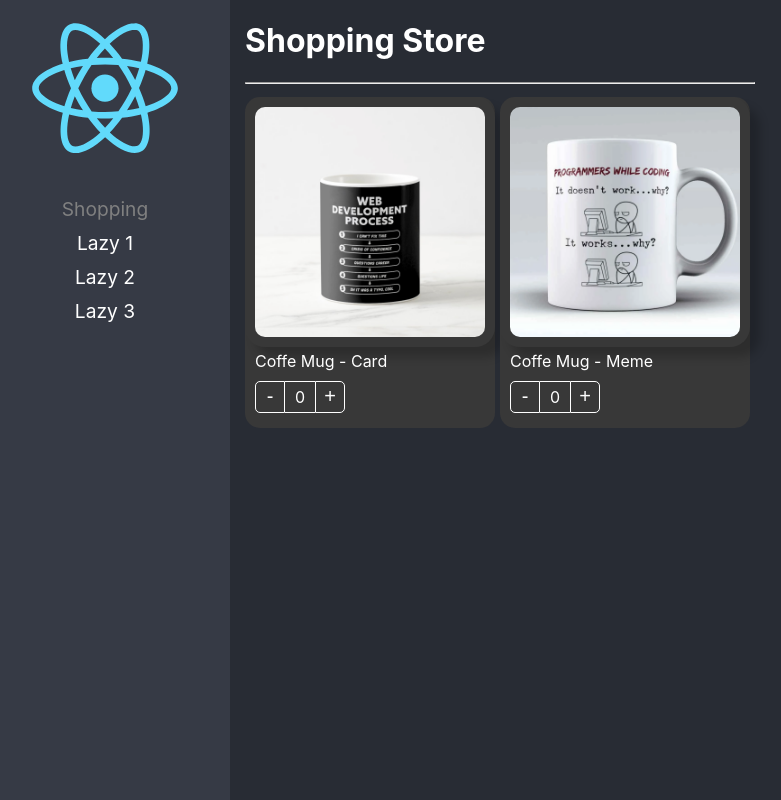
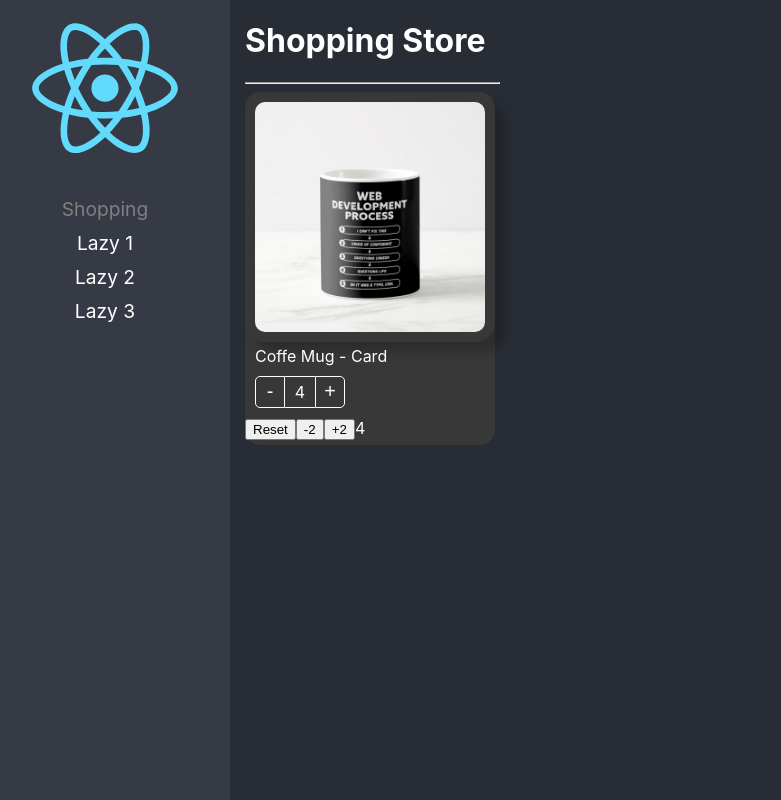
Before and after one commit to sammaro/react-base, a React (Create React App) app: page / in a window 1280 px wide. Shown: the whole page, without its empty margins (20-801 px from the left). Built offline with nearby package versions, Linux system fonts and the light colour scheme.

Commit message:
end pattern

```diff
--- a/src/02-components-patterns/components/ProductButtons.tsx
+++ b/src/02-components-patterns/components/ProductButtons.tsx
@@ -1,4 +1,4 @@
-import { useContext } from 'react';
+import { useCallback, useContext } from 'react';
 import { ProductContext } from './ProductCard';
 
 import styles from '../styles/styles.module.css';
@@ -10,7 +10,12 @@
 
 export const ProductButtons = ({ className, style }: Props) => {
 
-  const { counter, increaseBy } = useContext(ProductContext);
+  const { counter, increaseBy, maxCount } = useContext(ProductContext);
+
+  const isMaxReached = useCallback(
+    () => !!maxCount && counter === maxCount,
+    [counter, maxCount],
+  )
 
   return (
     <div
@@ -24,7 +29,7 @@
       <div className={styles.countLabel}>{counter}</div>
 
       <button
-        className={styles.buttonAdd}
+        className={`${styles.buttonAdd} ${isMaxReached() && styles.disabled}`}
         onClick={() => increaseBy(1)}>+</button>
     </div>
   )
--- a/src/02-components-patterns/components/ProductCard.tsx
+++ b/src/02-components-patterns/components/ProductCard.tsx
@@ -1,7 +1,7 @@
 import { createContext } from 'react';
 
 import { useProduct } from '../hooks/useProduct';
-import { Product, ProductContextProps, onChangeArgs } from '../interfaces/interface';
+import { InitialValues, Product, ProductCardHandlers, ProductContextProps, onChangeArgs } from '../interfaces/interface';
 
 import styles from '../styles/styles.module.css';
 
@@ -9,29 +9,40 @@
 const { Provider } = ProductContext;
 
 export interface Props {
-  children?: React.ReactElement | React.ReactElement[];
+  // children?: React.ReactElement | React.ReactElement[];
+  children: (args: ProductCardHandlers) => JSX.Element;
   className?: string;
   product: Product;
   style?: React.CSSProperties;
   onChange?: (args: onChangeArgs) => void;
   value?: number;
+  initialValues?: InitialValues;
 }
 
-export const ProductCard = ({ children, product, className, style, onChange, value }: Props) => {
+export const ProductCard = ({ children, product, className, style, onChange, value, initialValues }: Props) => {
 
-  const { counter, increaseBy } = useProduct({ onChange, product, value });
+  const { counter, increaseBy, maxCount, isMaxCountReached, reset } = useProduct({ onChange, product, value, initialValues });
 
   return (
     <Provider value={{
       counter,
       increaseBy,
+      maxCount,
       product
     }}>
       <div
         className={`${styles.productCard} ${className}`}
         style={style}
       >
-        {children}
+        {children({
+          count: counter,
+          isMaxCountReached,
+          maxCount: initialValues?.maxCount,
+          product,
+
+          increaseBy,
+          reset,
+        })}
       </div>
     </Provider >
   )
--- a/src/02-components-patterns/hooks/useProduct.ts
+++ b/src/02-components-patterns/hooks/useProduct.ts
@@ -1,29 +1,45 @@
-import { useEffect, useState } from 'react';
-import { Product, onChangeArgs } from '../interfaces/interface';
+import { useEffect, useRef, useState } from 'react';
+import { InitialValues, Product, onChangeArgs } from '../interfaces/interface';
 
-interface useProductArgs {
+interface UseProductArgs {
   product: Product;
   onChange?: (args: onChangeArgs) => void;
   value?: number;
+  initialValues?: InitialValues;
 }
 
-export const useProduct = ({ onChange, product, value = 0 }: useProductArgs) => {
+export const useProduct = ({ onChange, product, value = 0, initialValues }: UseProductArgs) => {
 
-  const [counter, setCounter] = useState(value);
+  const [counter, setCounter] = useState<number>(initialValues?.count || value);
+  const isMounted = useRef(false);
 
   const increaseBy = (value: number) => {
-    const newValue = Math.max(counter + value, 0);
+    let newValue = Math.max(counter + value, 0);
+    newValue = Math.min(newValue, initialValues?.maxCount || newValue);
     setCounter(newValue);
     onChange && onChange({ count: newValue, product });
   };
 
+  const reset = () => {
+    setCounter(initialValues?.count || value);
+  }
+
   useEffect(() => {
+    if (!isMounted.current) return;
+
+    isMounted.current = true;
     setCounter(value);
-  }, [value])
+    return () => { isMounted.current = false; };
+
+  }, [value]);
 
   return {
     counter,
+    isMaxCountReached: !!initialValues?.count && initialValues.maxCount === counter,
+    maxCount: initialValues?.maxCount,
+
     increaseBy,
+    reset,
   }
 
 }
--- a/src/02-components-patterns/pages/ShoppingPage.tsx
+++ b/src/02-components-patterns/pages/ShoppingPage.tsx
@@ -1,59 +1,42 @@
 import { ProductCard } from '../components';
-import { useShoppingCart } from '../hooks/useShoppingCart';
 
 import { products } from '../data/products';
 import '../styles/custom-styles.css';
 
+const product = products[0];
+
 export const ShoppingPage = () => {
-
-  const { shoppingCart, onProductCountChange } = useShoppingCart();
 
   return (
     <div>
       <h1>Shopping Store</h1>
       <hr />
-      <div style={{
-        display: 'flex',
-        flexDirection: 'row',
-        flexWrap: 'wrap',
-      }}>
 
-        {products.map(product => (
-          <ProductCard
-            product={product}
-            className="bg-dark text-white"
-            key={product.id}
-            onChange={onProductCountChange}
-            value={shoppingCart[product.id]?.count || 0}
-          >
+      <ProductCard
+        key={product.id}
+        product={product}
+        className="bg-dark text-white"
+        initialValues={{
+          count: 4,
+          maxCount: 10,
+        }}
+      >
+        {({ count, isMaxCountReached, reset, increaseBy }) => (
+          <>
             <ProductCard.Image className="custom-image" style={{ boxShadow: '10px 10px 10px rgba(0,0,0,0.2)' }} />
             <ProductCard.Title className="text-white" />
             <ProductCard.Buttons className="text-white custom-buttons" />
-          </ProductCard>
-        ))}
-      </div>
 
-      <div className="shopping-cart">
-        {Object.entries(shoppingCart).map(([key, product]) => (
-          <ProductCard
-            key={key}
-            product={product}
-            className="bg-dark text-white"
-            style={{ width: '100px' }}
-            onChange={onProductCountChange}
-            value={product.count}
-          >
-            <ProductCard.Image className="custom-image" style={{ boxShadow: '10px 10px 10px rgba(0,0,0,0.2)' }} />
-            <ProductCard.Buttons
-              className="text-white custom-buttons"
-              style={{
-                display: 'flex',
-                justifyContent: 'center',
-              }}
-            />
-          </ProductCard>
-        ))}
-      </div>
+            <button onClick={reset}>Reset</button>
+            <button onClick={() => increaseBy(-2)}>-2</button>
+            {isMaxCountReached
+              ? null
+              : (<button onClick={() => increaseBy(2)}>+2</button>)
+            }
+            <span>{count}</span>
+          </>
+        )}
+      </ProductCard>
 
     </div>
   )
--- a/src/02-components-patterns/styles/styles.module.css
+++ b/src/02-components-patterns/styles/styles.module.css
@@ -1,5 +1,3 @@
-
-
 .productCard {
     background-color: white;
     border-radius: 15px;
@@ -60,3 +58,9 @@
 .buttonAdd:hover {
     background-color: rgba(0, 0, 0, 0.1);
 }
+.disabled {
+    border-color: grey !important;
+    border-left: 1px solid white;
+    color: grey !important;
+    pointer-events: none !important;
+}
```
Also changed, not shown: src/02-components-patterns/interfaces/interface.ts (+16 -0 lines).
